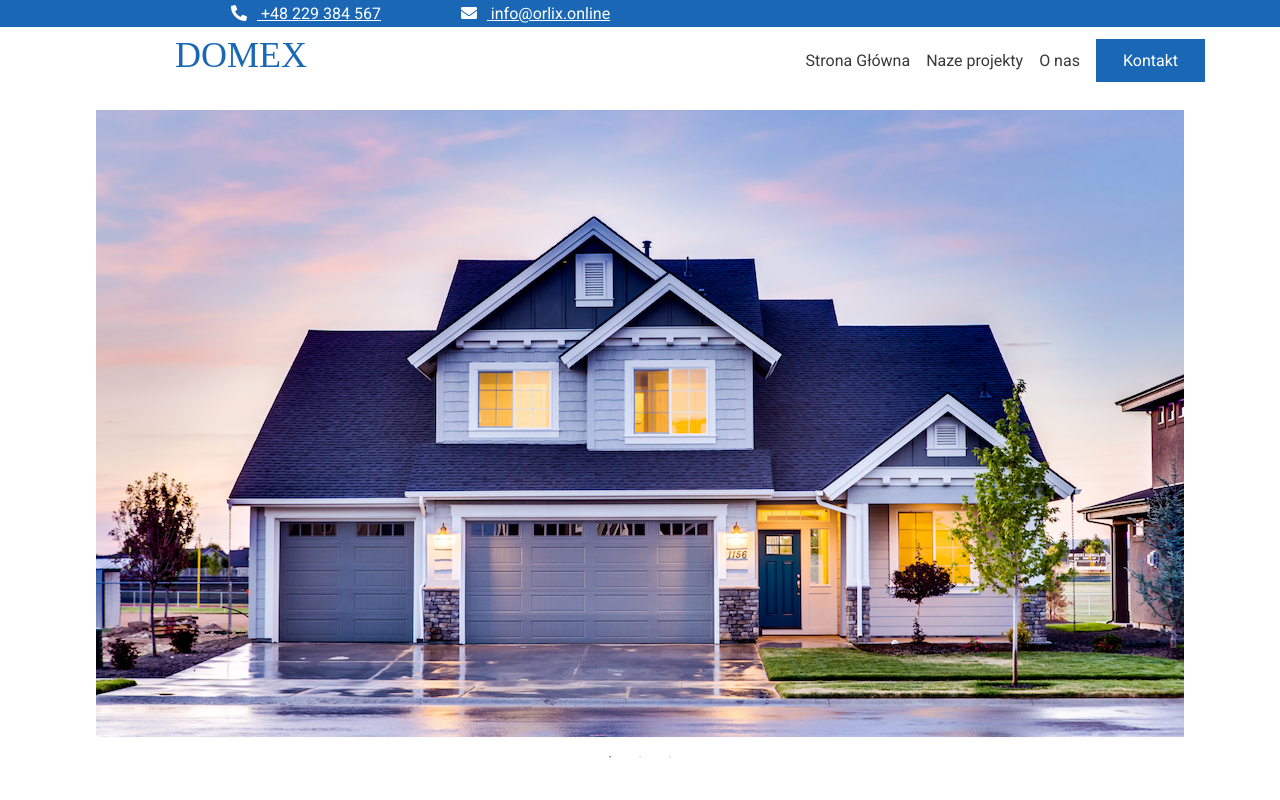
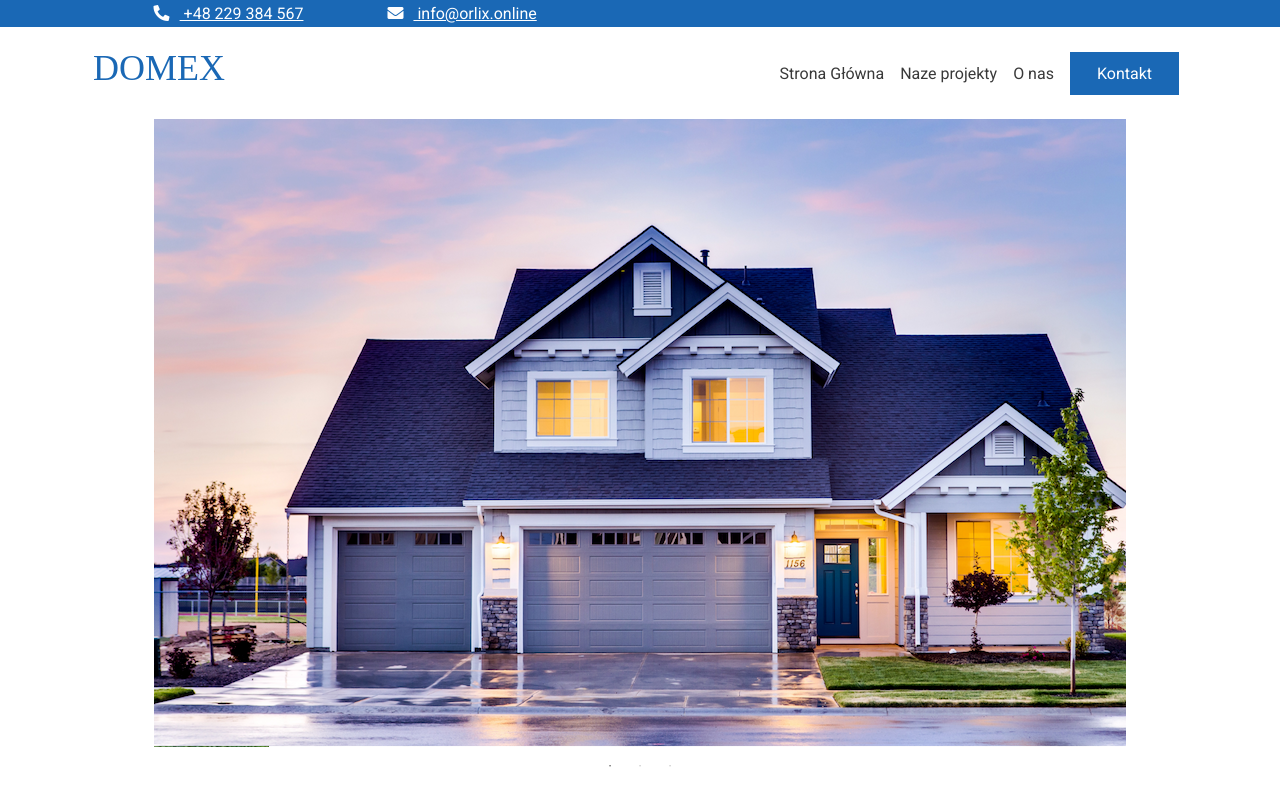
Before and after one commit to dashasalmiiarova/orlix, a website: page app/index.html in a window 1280 px wide. Drawn offline with nearby package versions, Linux system fonts and the light colour scheme; a web font is replaced by a local one.

Commit message:
after check, fixing sm css

```diff
--- a/app/css/style.css
+++ b/app/css/style.css
@@ -10,27 +10,21 @@ html{
     font-family: 'Roboto', sans-serif;
 }
 .container{
-    width: 80%;
+    width: 76%;
     margin: auto;
 }
 .container2{
     width: 90%;
-    /* margin: auto; */
+    margin: auto;
 }
 .info-line{
     background-color: #1A68B5;
     height: 27px;
     display: flex;
     align-items: center;
-    position: fixed;
-    top: 0;
-    left: 0;
-    width: 100%;
-    z-index: 100;
 }
 .phone-contact{
     color: white;
-    margin-left: 231px;
 }
 .email-contact{
     color: white;
@@ -41,12 +35,9 @@ html{
 }
 
 .navbar{
-    margin-top: 40px;
-    width: 1038px;
-    /* height: 38px; */
-    margin-left: 175px;
+    width: 1094px;
+    height: 92px;
     display: flex;
-    flex-wrap: wrap;
     justify-content: space-between;
     align-items: center;
 }
@@ -62,6 +53,7 @@ html{
     font-weight: 400;
     color: #393939;
     transition: all 0.5s ease-in-out;
+    padding-bottom: 5px;
     margin: 8px;
 }
 .menu-item-link:hover{
@@ -106,12 +98,9 @@ html{
     color: #1A68B5;
     background-color: white;
 }
-.slogan{
-    margin: auto;
-    margin-top: 30px;
-}
+
 .slide-img{
     padding: 0;
     outline: 0;
-    margin: auto;
+    /* margin: auto; */
 }
--- a/app/index.html
+++ b/app/index.html
@@ -12,11 +12,14 @@
 </head>
 <body>
     <div class="info-line">
+        <div class="contact-info container">
             <a class="phone-contact" href="tel:+48 229 384 567"><i class="fas fa-phone-alt icon-phone"></i> +48 229 384 567</a>
             <a class="email-contact" href="mailto:info@orlix.online"><i class="fas fa-envelope icon-mail"></i> info@orlix.online</a>
+        </div>
+
     </div>
     <header>
-        <div class="navbar container2">
+        <div class="navbar container">
             <a href="#"> <img src="img/logo.svg" alt=""> </a>
             <ul class="menu">
                 <li class="menu-item"> <a class="menu-item-link underline" href="#">Strona Główna</a> </li>
@@ -27,7 +30,7 @@
         </div>
     </header>
     <div class="contant">
-        <div class="slogan container2">
+        <div class="slogan container">
             <div class="slogan-carousel">
                 <div class="slide-1 slide" id="slide-1">
                     <img class="slide-img" src="img/slogan-slider1.png" alt="">
```
Also changed, not shown: app/css/style.min.css. Lines whose indentation alone changed are shown as unchanged.
